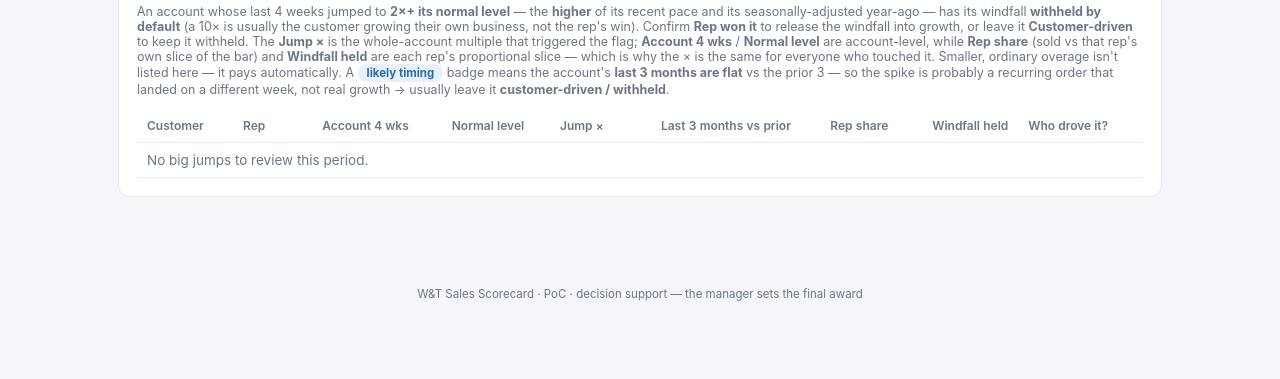
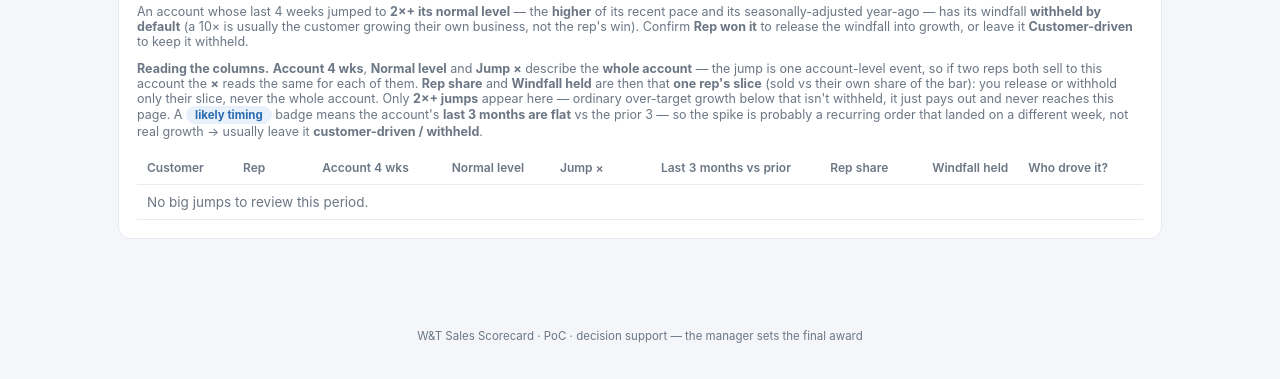
Before and after one commit to JaxonFan/wandt_sales_evaluation, a FastAPI app: template app/templates/jumps.html in a window 1280 px wide. Shown: the part 156-535 px from the top of the page. Run offline with FastAPI, Linux system fonts and the light colour scheme; the template is opened without the code that fills it, so the values that code supplies are empty; some libraries are stand-ins or nearby versions.

Commit message:
Manager UI batch: clearer jumps copy, constrained descriptions, closures rep col, mature label, add-product-by-item#, annual rule in guide
- jumps: rewrite windfall/rep-share explanation (account-level vs per-rep slice)
- constrained: add Description column
- closures: add Rep column (highest-revenue associate per account)
- associate: rename mature-track badge 'growth' -> 'mature'
- products: add-by-item# form + surface manually-featured items
- guide (EN+ZH): document regular-vs-annual rule (median or mean gap >= 4 wk)

Co-Authored-By: Claude Opus 4.8 (1M context) <noreply@anthropic.com>

```diff
--- a/app/main.py
+++ b/app/main.py
@@ -287,19 +287,20 @@ def constrained_page(request: Request, db: Session = Depends(get_db), p: int = N
         return RedirectResponse("/login", status_code=303)
     _res, period, _s, nav, _as_of = service.run_period_bonus(db, p)
     current = db.query(M.ConstrainedItem).filter(M.ConstrainedItem.period_id == period.period_id).all()
+    num_to_desc = {i: d for i, d in db.query(M.SalesLine.item_number, M.SalesLine.item_description).distinct()}
     df = service.load_lines_df(db)
     candidates = []
     if len(df):
         df = df[df["document_date"] > pd.to_datetime(period.window_start)]
         if len(df):
-            num_to_desc = {i: d for i, d in db.query(M.SalesLine.item_number, M.SalesLine.item_description).distinct()}
             summary = df.groupby("item_number").agg(revenue=("extended_price", "sum")).sort_values("revenue", ascending=False).head(10)
             total = df["extended_price"].sum() or 1
             candidates = [{"item_number": i, "description": num_to_desc.get(i, ""),
                            "revenue": round(row.revenue), "share": round(row.revenue / total * 100, 1)}
                           for i, row in summary.iterrows()]
     return templates.TemplateResponse("constrained.html", {
-        "request": request, "user": user, "period": period, "nav": nav, "current": current, "candidates": candidates})
+        "request": request, "user": user, "period": period, "nav": nav, "current": current,
+        "candidates": candidates, "desc_by_item": num_to_desc})
 
 
 @app.post("/constrained/add")
@@ -452,6 +453,7 @@ def products_page(request: Request, db: Session = Depends(get_db)):
     weeks = int(service.get_settings(db)["new_product_weeks"])
     attribution = float(service.get_settings(db)["new_product_attribution"])
     rows = service.new_product_candidates(db, weeks)
+    rows = rows + service.featured_extra_products(db, [r["item"] for r in rows], weeks)
     return templates.TemplateResponse("products.html", {
         "request": request, "user": user, "rows": rows, "weeks": weeks, "attribution": attribution})
 
--- a/app/service.py
+++ b/app/service.py
@@ -282,6 +282,37 @@ def new_product_candidates(db, new_product_weeks=26):
     return sorted(out, key=lambda r: -r["rev13"])
 
 
+def featured_extra_products(db, existing_items, new_product_weeks=26):
+    """Manager-featured products that the auto-detector didn't surface (e.g. added manually by item#, or
+    first sold longer ago than new_product_weeks). Returned in the same row shape as new_product_candidates
+    so they render in the same table, tagged manual=True (and unknown=True if the item# isn't in sales yet)."""
+    existing = set(existing_items)
+    featured_items = [r.item_number for r in db.query(M.NewProductReview).filter(M.NewProductReview.featured == True)
+                      if r.item_number not in existing]
+    if not featured_items:
+        return []
+    rows = db.query(M.SalesLine.item_number, M.SalesLine.item_description, M.SalesLine.document_date,
+                    M.SalesLine.qty, M.SalesLine.extended_price).filter(
+                        M.SalesLine.item_number.in_(featured_items)).all()
+    df = pd.DataFrame(rows, columns=["item", "desc", "date", "qty", "rev"])
+    end = pd.to_datetime(df["date"]).max().normalize() if len(df) else None
+    out = []
+    for it in featured_items:
+        s = df[df["item"] == it] if len(df) else df
+        if len(s):
+            first_seen = pd.to_datetime(s["date"]).min()
+            within = end is not None and first_seen > end - pd.Timedelta(weeks=new_product_weeks)
+            out.append(dict(item=it, desc=(s["desc"].dropna().iloc[0] if s["desc"].notna().any() else ""),
+                            first_seen=first_seen.date(),
+                            unit_price=round(float((s["rev"] / s["qty"].replace(0, 1)).median()), 1),
+                            rev13=round(float(s[pd.to_datetime(s["date"]) > end - pd.Timedelta(weeks=13)]["rev"].sum())),
+                            featured=True, manual=True, stale=not within))
+        else:
+            out.append(dict(item=it, desc="", first_seen=None, unit_price=0, rev13=0,
+                            featured=True, manual=True, unknown=True))
+    return out
+
+
 def jump_released_set(db, period_id):
     """Accounts the manager confirmed the rep genuinely won this period -> release the withheld big-jump
     windfall (default for a flagged jump is customer-driven = withheld)."""
@@ -429,6 +460,9 @@ def flag_silent_accounts(db, gap_multiple=3.0, min_orders=5):
         median_gap_days = order_dates.diff().dt.days.median()
         days_silent = (as_of - order_dates.iloc[-1]).days
         if median_gap_days and days_silent > gap_multiple * median_gap_days:
+            rep_rev = group.dropna(subset=["associate"]).groupby("associate")["extended_price"].sum()
+            rep = rep_rev.idxmax() if len(rep_rev) else ""
             records.append({"account": account_id, "customer": names.get(account_id, account_id),
-                            "median_gap_days": round(float(median_gap_days), 1), "days_silent": int(days_silent)})
+                            "rep": rep, "median_gap_days": round(float(median_gap_days), 1),
+                            "days_silent": int(days_silent)})
     return sorted(records, key=lambda r: -r["days_silent"])
--- a/app/templates/associate.html
+++ b/app/templates/associate.html
@@ -65,7 +65,7 @@
             {% elif r.status=='assigned' %}<span class="badge" style="background:#eee;color:#555">assigned</span>
             {% elif r.status=='provisional' %}<span class="badge b-prov">provisional</span>
             {% elif r.status=='glide' %}<span class="badge" style="background:#efe9fb;color:#6b46c1">glide</span>
-            {% elif r.status=='mature' %}<span class="badge b-ok">growth</span>
+            {% elif r.status=='mature' %}<span class="badge b-ok">mature</span>
             {% elif r.status=='exempt' %}<span class="badge b-ramp">exempt</span>
             {% else %}<span class="mut">line items</span>{% endif %}</td>
         <td>
--- a/app/templates/constrained.html
+++ b/app/templates/constrained.html
@@ -10,15 +10,15 @@
   <p class="hint">Items you couldn't fully supply this period. They're removed from <b>both</b> the current and the
     baseline window (apples-to-apples), so a drop caused by "couldn't ship it" isn't charged to the rep.</p>
   <table>
-    <thead><tr><th>Item #</th><th>Note</th><th></th></tr></thead>
+    <thead><tr><th>Item #</th><th>Description</th><th>Note</th><th></th></tr></thead>
     <tbody>
     {% for c in current %}
-      <tr><td>{{ c.item_number }}</td><td class="mut">{{ c.note or '' }}</td>
+      <tr><td>{{ c.item_number }}</td><td>{{ desc_by_item.get(c.item_number, '') }}</td><td class="mut">{{ c.note or '' }}</td>
         <td><form method="post" action="/constrained/remove" style="margin:0">
           <input type="hidden" name="item_number" value="{{ c.item_number }}"><input type="hidden" name="p" value="{{ nav.idx }}">
           <button type="submit" class="ghost">remove</button></form></td></tr>
     {% else %}
-      <tr><td colspan="3" class="mut">None yet.</td></tr>
+      <tr><td colspan="4" class="mut">None yet.</td></tr>
     {% endfor %}
     </tbody>
   </table>
--- a/app/templates/jumps.html
+++ b/app/templates/jumps.html
@@ -5,11 +5,13 @@
   <p class="hint">An account whose last 4 weeks jumped to <b>2×+ its normal level</b> — the <b>higher</b> of its
     recent pace and its seasonally-adjusted year-ago — has its windfall <b>withheld by default</b> (a 10× is
     usually the customer growing their own business, not the rep's win). Confirm <b>Rep won it</b> to release
-    the windfall into growth, or leave it <b>Customer-driven</b> to keep it withheld. The <b>Jump ×</b> is the
-    whole-account multiple that triggered the flag; <b>Account 4 wks</b> / <b>Normal level</b> are account-level,
-    while <b>Rep share</b> (sold vs that rep's own slice of the bar) and <b>Windfall held</b> are each rep's
-    proportional slice — which is why the × is the same for everyone who touched it. Smaller,
-    ordinary overage isn't listed here — it pays automatically.
+    the windfall into growth, or leave it <b>Customer-driven</b> to keep it withheld.</p>
+  <p class="hint"><b>Reading the columns.</b> <b>Account 4 wks</b>, <b>Normal level</b> and <b>Jump ×</b> describe
+    the <b>whole account</b> — the jump is one account-level event, so if two reps both sell to this account the
+    <b>×</b> reads the same for each of them. <b>Rep share</b> and <b>Windfall held</b> are then that
+    <b>one rep's slice</b> (sold vs their own share of the bar): you release or withhold only their slice, never
+    the whole account. Only <b>2×+ jumps</b> appear here — ordinary over-target growth below that isn't withheld,
+    it just pays out and never reaches this page.
     A <span class="badge" style="background:var(--blue-bg);color:var(--blue)">likely timing</span> badge means the
     account's <b>last 3 months are flat</b> vs the prior 3 — so the spike is probably a recurring order that
     landed on a different week, not real growth → usually leave it <b>customer-driven / withheld</b>.</p>
```
Also changed, not shown: app/guides/manager_en.md (+6 -0 lines), app/guides/manager_zh.md (+5 -0 lines), app/templates/closures.html (+5 -4 lines), app/templates/products.html (+9 -3 lines), wandt_manager_guide.md (+6 -0 lines), wandt_manager_guide_zh.md (+5 -0 lines).
